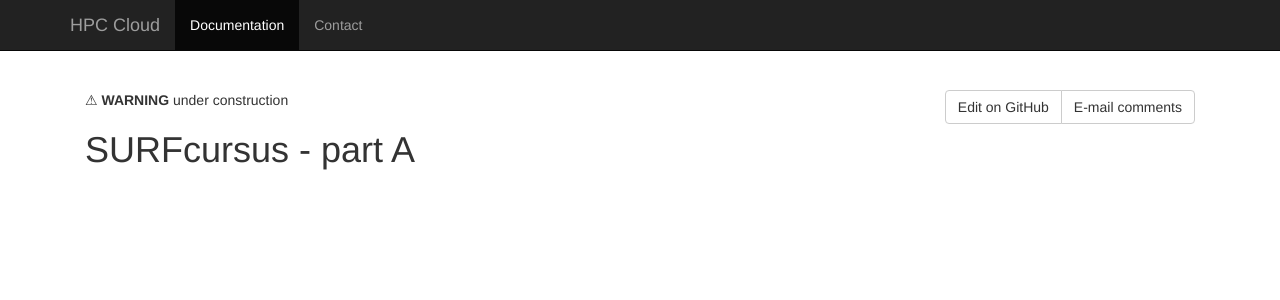
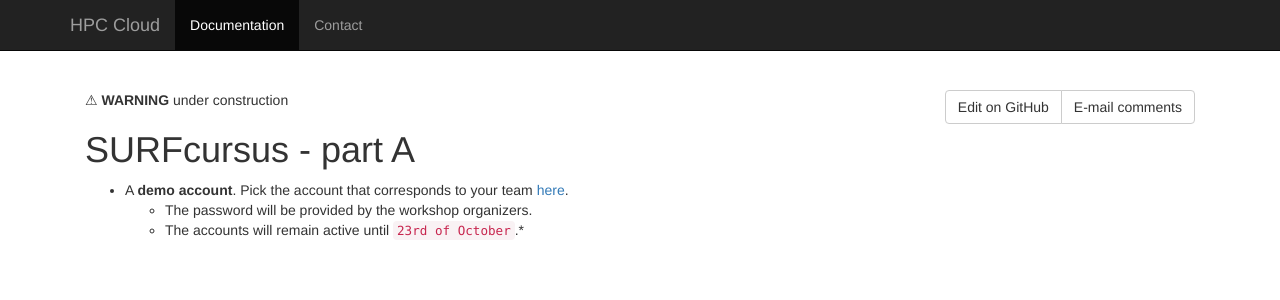
Before and after one commit to sara-nl/clouddocs, a Jekyll site: the page built from surfcursus-part-A-2015-Oct-15.markdown, in a window 1280 px wide. Shown: the top 300 px of the page. Built offline with Jekyll 4.4.1, drawn with Linux system fonts in a browser that asks for light colours.

Commit message:
Update surfcursus-part-A-2015-Oct-15.markdown

```diff
--- a/surfcursus-part-A-2015-Oct-15.markdown
+++ b/surfcursus-part-A-2015-Oct-15.markdown
@@ -5,3 +5,7 @@
 ⚠ **WARNING** under construction
 
 # SURFcursus - part A
+
+* A **demo account**. Pick the account that corresponds to your team [here](https://drive.google.com/open?id=1zUVq5VrZLHhoFs3YCwDGGeDGLXDYBhF7dRFPCDDIppg).
+  * The password will be provided by the workshop organizers.
+  * The accounts will remain active until `23rd of October`.*
```
